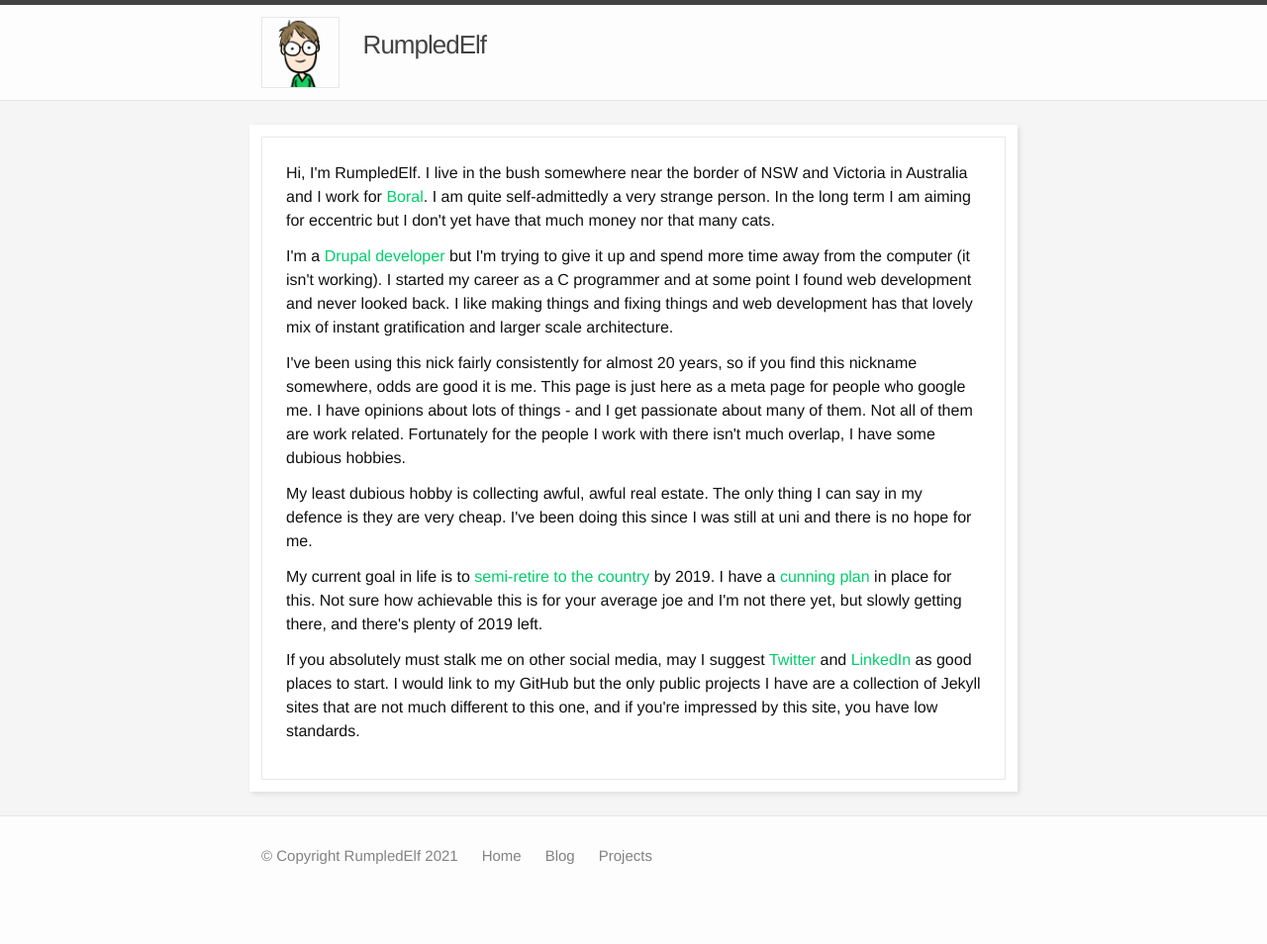
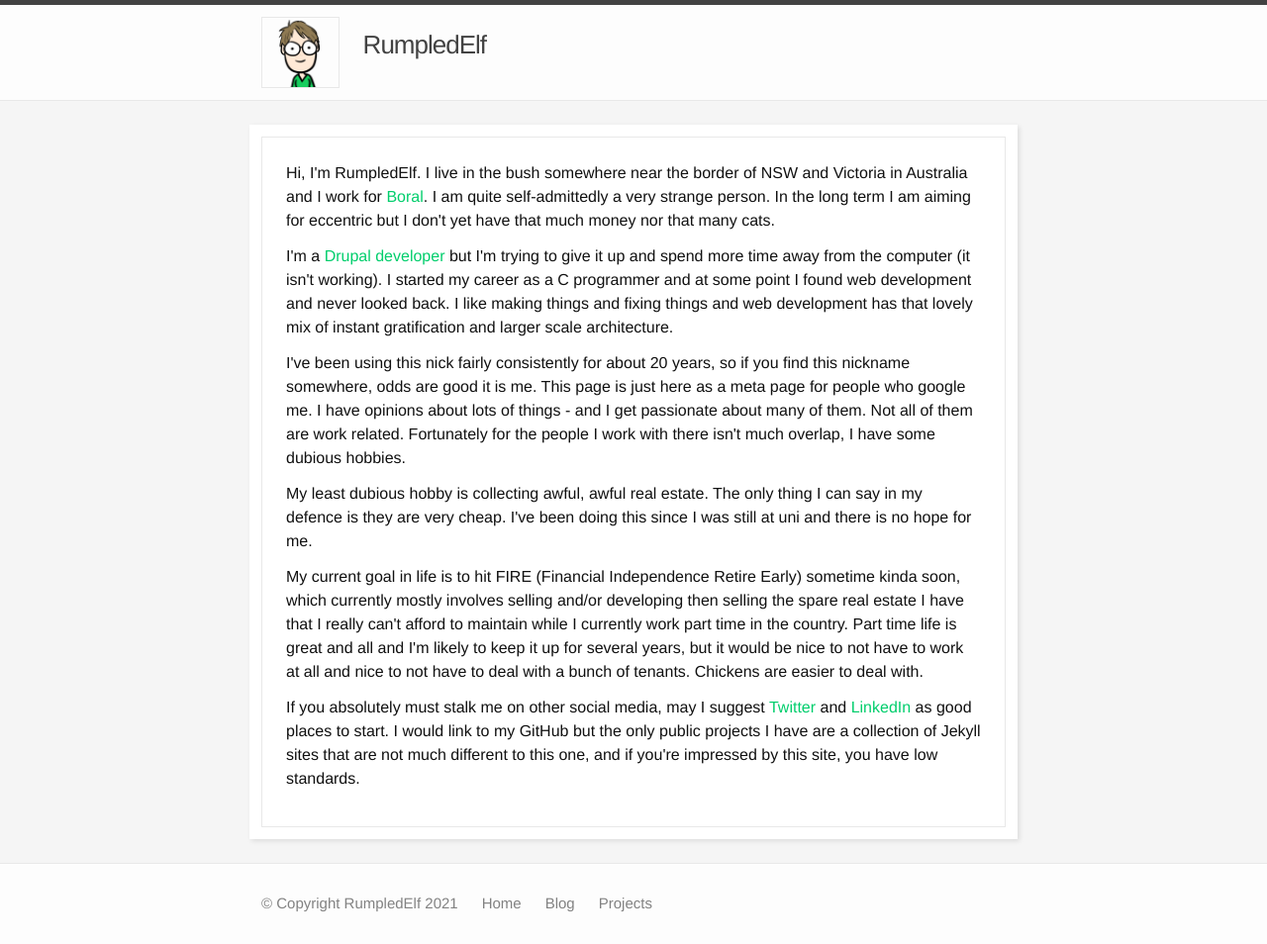
Before and after one commit to rumpledelf/rumpedelf, a Jekyll site: the page built from index.html, in a window 1280 px wide. Shown: the whole page at 99% size. Built offline with Jekyll 4.4.1, drawn with Linux system fonts in a browser that asks for light colours; before the commit the page ends 906 px from its top, so only the background shows below that.

Commit message:
Updating super legacy text

```diff
--- a/index.html
+++ b/index.html
@@ -8,11 +8,11 @@ Hi, I'm RumpledElf. I live in the bush somewhere near the border of NSW and Vict
 </p><p>
 I'm a <a href="https://www.drupal.org/u/rumpledelf">Drupal developer</a> but I'm trying to give it up and spend more time away from the computer (it isn't working). I started my career as a C programmer and at some point I found web development and never looked back. I like making things and fixing things and web development has that lovely mix of instant gratification and larger scale architecture.
 </p><p>
-I've been using this nick fairly consistently for almost 20 years, so if you find this nickname somewhere, odds are good it is me. This page is just here as a meta page for people who google me. I have opinions about lots of things - and I get passionate about many of them. Not all of them are work related. Fortunately for the people I work with there isn't much overlap, I have some dubious hobbies.
+I've been using this nick fairly consistently for about 20 years, so if you find this nickname somewhere, odds are good it is me. This page is just here as a meta page for people who google me. I have opinions about lots of things - and I get passionate about many of them. Not all of them are work related. Fortunately for the people I work with there isn't much overlap, I have some dubious hobbies.
 </p><p>
 My least dubious hobby is collecting awful, awful real estate. The only thing I can say in my defence is they are very cheap. I've been doing this since I was still at uni and there is no hope for me.
 </p><p>
-My current goal in life is to <a href="/2019/02/11/finally-moved.html">semi-retire to the country</a> by 2019. I have a <a href="/2018/09/07/cunning-plans.html">cunning plan</a> in place for this. Not sure how achievable this is for your average joe and I'm not there yet, but slowly getting there, and there's plenty of 2019 left.
+My current goal in life is to hit FIRE (Financial Independence Retire Early) sometime kinda soon, which currently mostly involves selling and/or developing then selling the spare real estate I have that I really can't afford to maintain while I currently work part time in the country. Part time life is great and all and I'm likely to keep it up for several years, but it would be nice to not have to work at all and nice to not have to deal with a bunch of tenants. Chickens are easier to deal with.
 </p><p>
 If you absolutely must stalk me on other social media, may I suggest <a href="https://twitter.com/RumpledElf">Twitter</a> and <a href="https://au.linkedin.com/in/stanleyr">LinkedIn</a> as good places to start. I would link to my GitHub but the only public projects I have are a collection of Jekyll sites that are not much different to this one, and if you're impressed by this site, you have low standards.
 </p>
```
